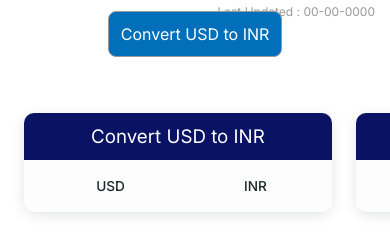
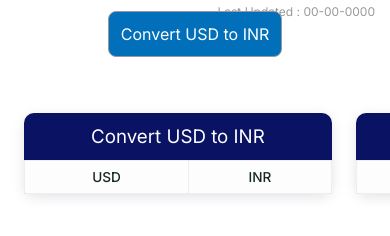
Before and after one commit to MohammadSameer01/currencyconverter, a plain HTML site: page index.html in a window 390 px wide. Shown: the part 781-1017 px from the top of the page. Drawn offline with Linux system fonts and the light colour scheme; no server answers.

Commit message:
Update styles.css

```diff
--- a/styles.css
+++ b/styles.css
@@ -8,6 +8,7 @@
   --khaki: #afa98dff;
 
   --borderColor: #999;
+  --tableBorderColor: rgba(153, 153, 153, 0.15);
 
   --gradient1: rgba(0, 0, 0, 0.7);
   --gradient2: rgba(0, 0, 0, 0.9);
@@ -224,6 +225,10 @@ header {
   color: var(--gray);
   padding: 4px 0;
 }
+.lineBreak {
+  line-break: normal;
+  color: var(--gray);
+}
 .valueOfFromCurrency,
 .valueOfToCurrency {
   font-size: 0.9em;
@@ -370,7 +375,7 @@ header {
 .toCurrenciesTableContainer {
   width: 40%;
   background: #fdfdfd;
-  border-radius: 14px;
+  border-radius: 14px 14px 0 0;
   overflow: hidden;
   /* box-shadow: 1px 1px 12px -8px, -1px -1px 12px -8px; */
   box-shadow: rgba(0, 17, 51, 0.17) 0px 3px 15px -3px;
@@ -384,6 +389,7 @@ header {
   color: var(--themeText);
 }
 table {
+  border-collapse: collapse;
   width: 100%;
 }
 table tr {
@@ -401,6 +407,7 @@ tr th {
   padding: 12px;
   text-align: center;
   font-size: 1em;
+  border: 1px solid var(--tableBorderColor);
 }
 
 /* MEDIA QUERIES */
@@ -432,12 +439,13 @@ tr th {
   .toCurrenciesTableContainer {
     scroll-snap-align: center;
     min-width: 90%;
-    border-radius: 10px;
+    border-radius: 10px 10px 0 0;
   }
   .fromCurrenciesTableContainer table,
   .toCurrenciesTableContainer table {
     padding: 8px;
   }
+
   tr td,
   tr th {
     padding: 8px;
```
